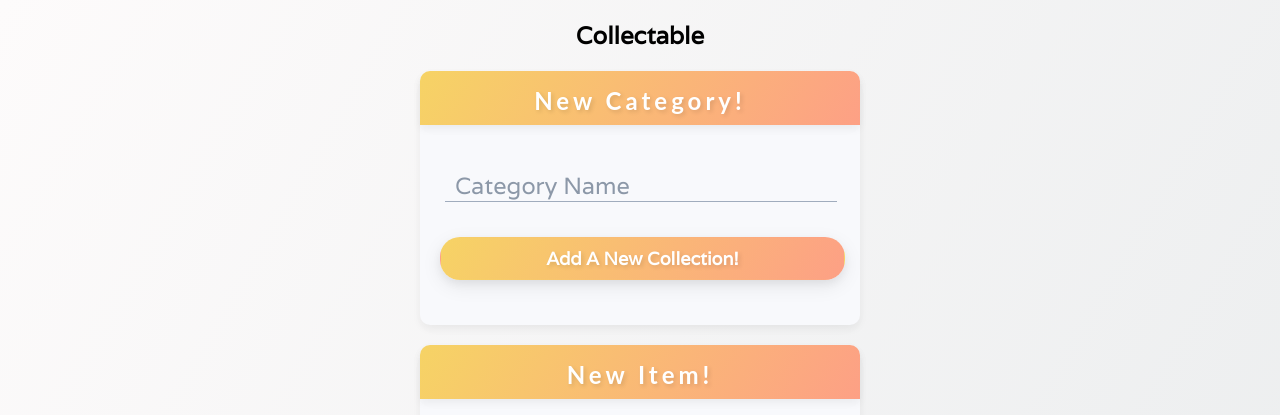
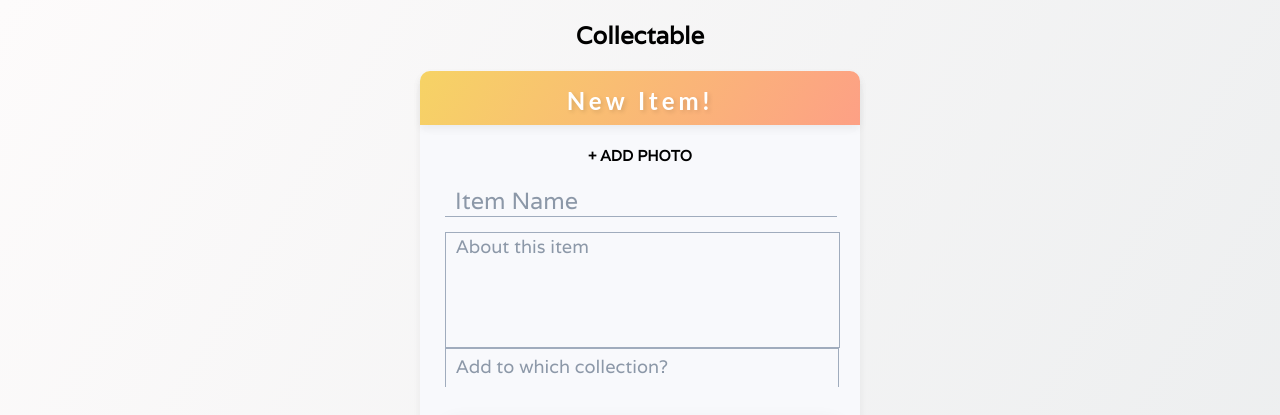
Before and after one commit to meganreyes/collectable, a React (Create React App) app: page /collections in a window 1280 px wide. Shown: the top 415 px of the page. Built offline with nearby package versions, Linux system fonts and the light colour scheme; no server answers; the database is empty.

Commit message:
Created tags for Collections

```diff
--- a/src/App.js
+++ b/src/App.js
@@ -8,7 +8,7 @@ function App() {
   return (
     <div className="App">
       <h2>Collectable</h2>
-      <AddCategory />
+      {/* <AddCategory /> */}
       <AddItem />
       <h3>My Collection: </h3>
       <ItemList />
--- a/src/Components/AddItem.js
+++ b/src/Components/AddItem.js
@@ -10,6 +10,12 @@ const AddItemDiv = styled.div`
   padding: 5px;
 `;
 const InputName = styled.input`
+  padding: 0.5em;
+  border: none;
+  margin-bottom: 10px;
+  border-radius: 3px;
+`;
+const InputCollection = styled.input`
   padding: 0.5em;
   border: none;
   margin-bottom: 10px;
@@ -50,13 +56,16 @@ const Button = styled.div``;
 const AddItem = () => {
   const [name, setName] = useState("");
   const [description, setDescription] = useState("");
+  const [collection, setCollection] = useState("");
   const addItem = () => {
     firebase.firestore().collection("items").add({
       name,
       description,
+      collection,
     });
     setName("");
     setDescription("");
+    setCollection("");
   };
   return (
     <form id="addItemForm">
@@ -74,6 +83,11 @@ const AddItem = () => {
           value={description}
           onChange={(e) => setDescription(e.target.value)}
         />
+        <InputCollection
+          placeholder="Add to which collection?"
+          value={collection}
+          onChange={(e) => setCollection(e.target.value)}
+        />
         <Button id="submitButton" onClick={addItem}>
           Add To My Collection!
         </Button>
--- a/src/Components/ItemList.js
+++ b/src/Components/ItemList.js
@@ -65,6 +65,7 @@ const ItemList = () => {
           <ListItemDiv>
             <ListTitleDiv>{list.name}</ListTitleDiv>
             <ListItemDetailDiv>{list.description}</ListItemDetailDiv>
+            <ListItemDetailDiv>{list.collection}</ListItemDetailDiv>
             <ListItemDeleteButton onClick={() => handleOnDelete(list.id)} />
           </ListItemDiv>
         );
```
Also changed, not shown: src/Components/Collections.js (+13 -0 lines).
